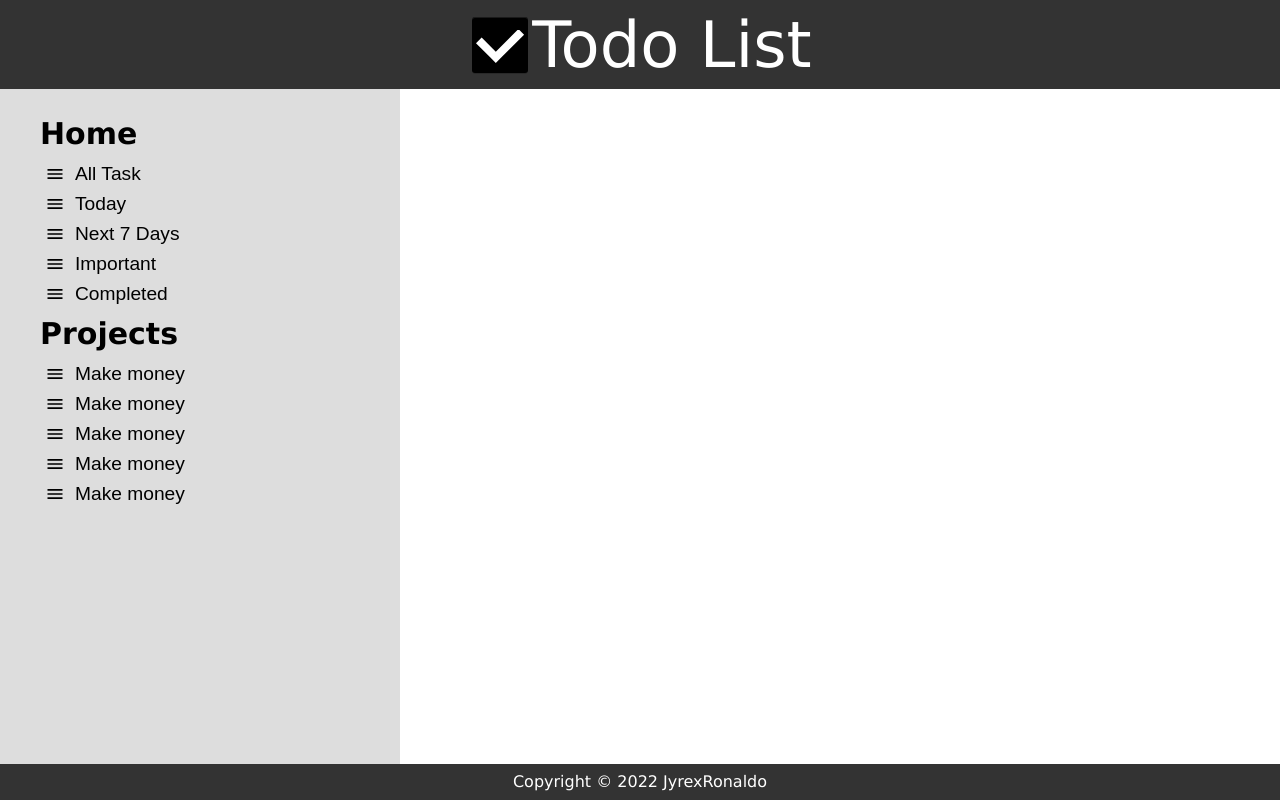
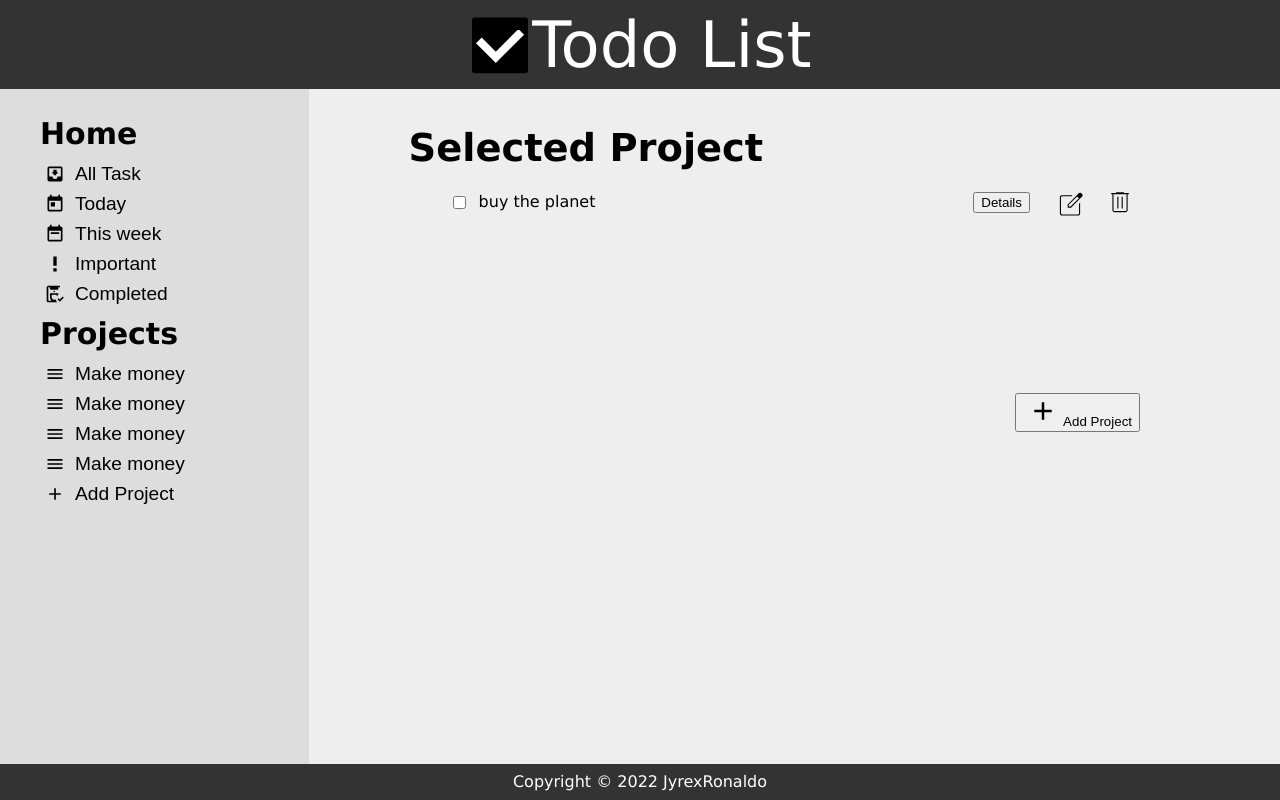
Before and after one commit to JyrexRonaldo/todo-list, a website built with webpack: page src/template.html in a window 1280 px wide. Built offline with nearby package versions, Linux system fonts and the light colour scheme.

Commit message:
Update markup for interface

```diff
--- a/src/style.css
+++ b/src/style.css
@@ -37,8 +37,9 @@ main > div:first-child {
 }
 
 main > div:nth-child(2) {
-    /* width: 65%; */
+    width: 100%;
     background-color:#EEEEEE;
+    padding: 40px 100px 0px;
 }
 
 footer {
@@ -60,7 +61,7 @@ ul {
     /* gap: px; */
 }
 
-ul p {
+main > div:nth-child(1) ul p {
     font-size: 30px;
     font-weight: bolder;
 }
@@ -69,7 +70,7 @@ ul > li:first-child {
     margin: 10px 0px;
 }
 
-button {
+main > div:nth-child(1) button {
     width: 100%;
     display: flex;
     align-items: center;
@@ -77,15 +78,17 @@ button {
     padding: 0px;
     border-style: none;
     /* height: 30px; */
+    border-radius: 5px;
     font-size: 1.2rem;
     background-color: #DDDDDD;
+    cursor: pointer;
 }
 
-button:hover {
+main > div:nth-child(1) button:hover {
     background-color: #CCCCCC;
 }
 
-button:active {
+main > div:nth-child(1) button:active {
     font-weight: bolder;
     /* height: 70px; */
 }
@@ -97,7 +100,73 @@ ul span {
     padding: 0px 5px;
 }
 
+ul:nth-child(2) li:last-child span {
+    content: url(./assets/add.svg);
+}
+
 ul span:nth-child(2) {
     content: url(./assets/delete-icon.svg);
     margin-left: auto;
+    opacity: 0;
 }
+
+ul:nth-child(2) button:hover span:nth-child(2) {
+    opacity: 1;
+}
+
+.all-task span {
+    content: url(./assets/inbox-arrow-down.svg);
+}
+
+.today span {
+    content: url(./assets/calendar-today.svg);
+}
+
+.week span {
+    content: url(./assets/calendar-week.svg);
+}
+
+.important span {
+    content: url(./assets/exclamation-thick.svg);
+}
+
+.completed span {
+    content: url(./assets/completed.svg);
+}
+
+.task-list > p {
+    font-size: 2.4rem;
+    font-weight: bolder;
+}
+
+.task-list li {
+    display: flex;
+    justify-content: flex-start;
+    align-items: center;
+    gap: 10px;
+    padding: 20px 40px;
+    height: 50px;
+    border-radius: 10px;
+    cursor: pointer;
+}
+
+.task-list span:nth-of-type(1) {
+    content: url(./assets/edit-icon.svg);
+    width: 40px;
+    height: 30px;
+}
+
+.task-list span:nth-of-type(2) {
+    content: url(./assets/delete-icon.svg);
+    width: 40px;
+    height: 30px;
+}
+
+.task-list button {
+    margin-left: auto;
+}
+
+
+.task-list li:hover {
+    background-color: #CCCCCC;
+}
--- a/src/template.html
+++ b/src/template.html
@@ -14,23 +14,40 @@
     <main>
         <div>
             <ul>
-                <li><p>Home</p></li>
-                <li><button><span></span>All Task</button></li>
-                <li><button><span></span>Today</button></li>
-                <li><button><span></span>Next 7 Days</button></li>
-                <li><button><span></span>Important</button></li>
-                <li><button><span></span>Completed</button></li>
+                <li>
+                    <p>Home</p>
+                </li>
+                <li><button class="all-task"><span></span>All Task</button></li>
+                <li><button class="today"><span></span>Today</button></li>
+                <li><button class="week"><span></span>This week</button></li>
+                <li><button class="important"><span></span>Important</button></li>
+                <li><button class="completed"><span></span>Completed</button></li>
             </ul>
             <ul>
-                <li><p>Projects</p></li>
-                <li><button><span></span>Make money</button></li>
-                <li><button><span></span>Make money</button></li>
-                <li><button><span></span>Make money</button></li>
-                <li><button><span></span>Make money</button></li>
-                <li><button><span></span>Make money</button></li>
+                <li>
+                    <p>Projects</p>
+                </li>
+                <li><button><span></span>Make money <span></span></button></li>
+                <li><button><span></span>Make money <span></span></button></li>
+                <li><button><span></span>Make money <span></span></button></li>
+                <li><button><span></span>Make money <span></span></button></li>
+                <li><button><span></span>Add Project</button></li>
             </ul>
         </div>
-        <div></div>
+        <div class="task-list">
+            <p>Selected Project</p>
+            <ul>
+                <li>
+                    <input type="checkbox" name="" id="">
+                    <p>buy the planet</p><button>Details</button>
+                    <p></p><span></span><span></span>
+                </li>
+                <li></li>
+                <li></li>
+                <li></li>
+                <li><button><span></span>Add Project</button></li>
+            </ul>
+        </div>
     </main>
     <footer>
         <p>Copyright © 2022 JyrexRonaldo</p>
```
Also changed, not shown: dist/1cb05a5c59c5673d4390.svg (added), dist/233385e32206cd372d69.svg (added), dist/518ff47ec29e1552eabd.svg (added), dist/5261581c0b3a41686f64.svg (added), dist/843953acf5cc70166293.svg (added), dist/c02a2702923a0d852717.svg (added), dist/cf56b2a643aaf3123bac.svg (added), dist/index.html, dist/main.js, src/assets/add.svg (added).
